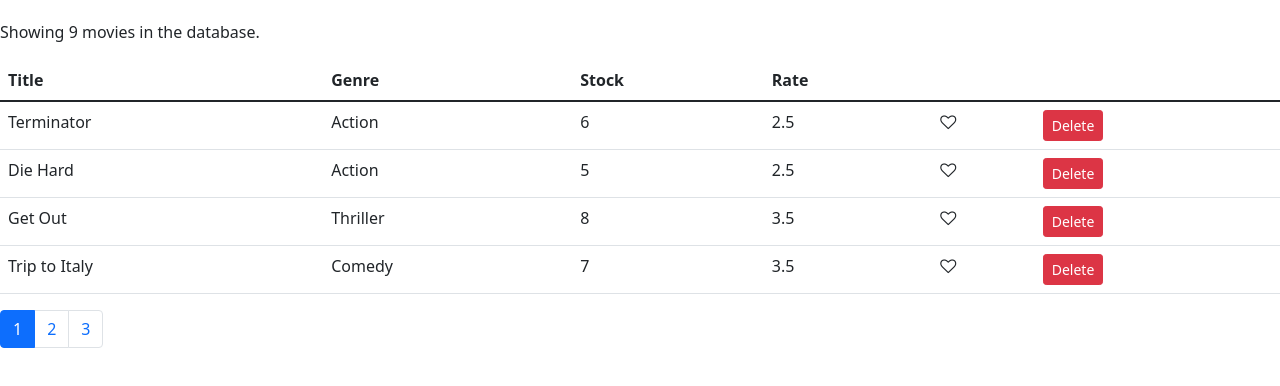
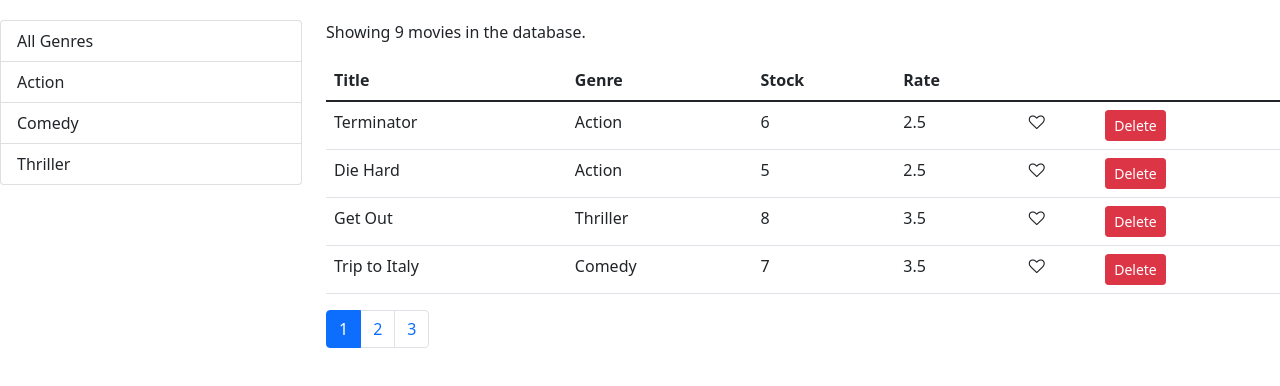
Before and after one commit to mikesouma/vidly-react, a React (Create React App) app: page / in a window 1280 px wide. Shown: the top 386 px of the page. Built offline with nearby package versions, Linux system fonts and the light colour scheme.

Commit message:
feature : add ListGroup & Filtering

```diff
--- /dev/null
+++ b/src/components/common/listGroup.jsx
@@ -0,0 +1,26 @@
+import React from 'react';
+
+const ListGroup = (props) => {
+    const { items,textProperty, valueProperty, onItemSelect, selectedItem } = props;
+
+    return (<ul className="list-group">
+        { items.map(item => (
+            <li onClick={() => onItemSelect(item)}
+                key={item[valueProperty]}
+                className={
+                    item === selectedItem ? "list-group-item active" : "list-group-item"
+                }
+            >
+                {item[textProperty]}
+            </li>
+        ))}
+    </ul>
+    );
+};
+
+ListGroup.defaultProps = {
+    textProperty: 'name',
+    valueProperty: '_id'
+};
+
+export default ListGroup;
--- a/src/components/movies.jsx
+++ b/src/components/movies.jsx
@@ -1,17 +1,26 @@
 import React, { Component } from 'react';
 import Like from './common/like';
 import { getMovies } from '../services/fakeMovieService';
+import { getGenres } from '../services/fakeGenreService';
 import 'bootstrap/dist/css/bootstrap.css';
 import 'font-awesome/css/font-awesome.min.css';
 import Pagination from "./common/pagination";
 import { paginate } from '../utils/paginate';
+import ListGroup from './common/listGroup';
 
 class Movies extends React.Component {
     state = {
-        movies: getMovies(),
+        movies: [],
+        genres: [],
         currentPage: 1,
         pageSize: 4
     };
+
+    componentDidMount(){
+        const genres = [{name: 'All Genres' }, ...getGenres()]
+
+        this.setState({ movies: getMovies(), genres });
+    }
 
     handleDelete = (movie) => {
         const movies = this.state.movies.filter(m => m._id !== movie._id);
@@ -19,7 +28,6 @@
     }
 
     handleLike = (movie) =>{
-        //console.log('movie',movie);
         const movies = [...this.state.movies];
         const index = movies.indexOf(movie);
         movies[index] = {...movies[index]};
@@ -31,17 +39,33 @@
         this.setState({ currentPage : page });
     }
 
+    handleGenreSelect = genre => {
+        this.setState({ selectedGenre: genre });
+    }
+
     render(){
         const { length: count } = this.state.movies;
-        const { pageSize,currentPage, movies: allMovies } = this.state
+        const { pageSize,currentPage, selectedGenre, movies: allMovies } = this.state
 
         if (count === 0) return <p> There are no movies in the database.</p>;
 
-        const movies = paginate(allMovies, currentPage, pageSize);
+        const filtered = selectedGenre && selectedGenre._id
+            ? allMovies.filter(m => m.genre._id === selectedGenre._id)
+            : allMovies;
+
+        const movies = paginate(filtered, currentPage, pageSize);
 
         return (
-           <React.Fragment>
-                <p>Showing {count} movies in the database.</p>
+           <div className="row">
+               <div className="col-3">
+                   <ListGroup
+                        items={this.state.genres}
+                        selectedItem={this.state.selectedGenre}
+                        onItemSelect={this.handleGenreSelect}
+                    />
+               </div>
+               <div className="col">
+               <p>Showing {filtered.length} movies in the database.</p>
                 <table className="table">
                 <thead>
                     <tr>
@@ -77,12 +101,14 @@
                 </tbody>
             </table>
             <Pagination
-                itemsCount={count}
+                itemsCount={filtered.length}
                 pageSize={pageSize}
                 currentPage={currentPage}
                 onPageChange={this.handlePageChange}
             />
-           </React.Fragment>
+
+               </div>
+           </div>
        );
     }
 }
```
